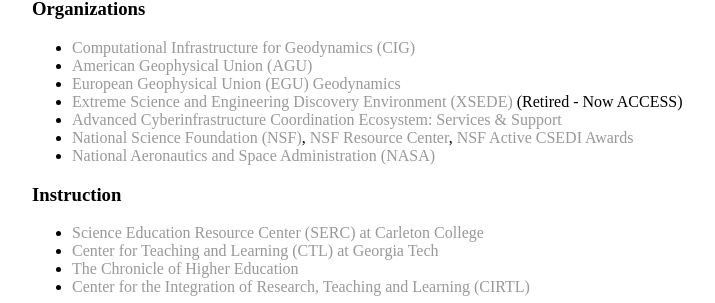
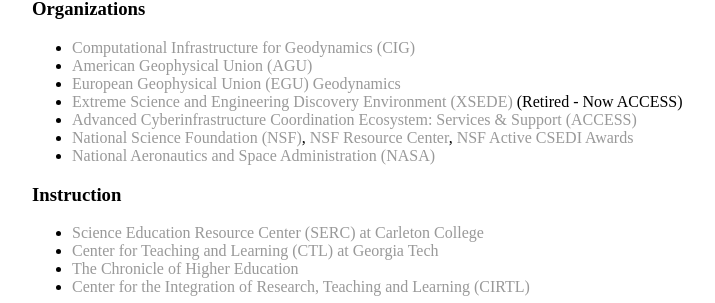
Before and after one commit to joycesim/joycesim.github.io, a Jekyll site: the page built from research/index.md, in a window 1280 px wide and 900 px high, scrolled down 4926 px. Shown: the part 149-452 px from the top of the window, without its empty margins (224-939 px from the left). Built offline with Jekyll 4.4.1, drawn with Linux system fonts in a browser that asks for light colours.

Commit message:
Update index.md

```diff
--- a/research/index.md
+++ b/research/index.md
@@ -53,7 +53,7 @@
 * [American Geophysical Union (AGU)](https://www.agu.org/)
 * [European Geophysical Union (EGU) Geodynamics](https://www.egu.eu/gd/home/)
 * [Extreme Science and Engineering Discovery Environment (XSEDE)](https://www.xsede.org/) (Retired - Now ACCESS)
-* [Advanced Cyberinfrastructure Coordination Ecosystem: Services & Support](https://access-ci.org/)
+* [Advanced Cyberinfrastructure Coordination Ecosystem: Services & Support (ACCESS)](https://access-ci.org/)
 * [National Science Foundation (NSF)](https://www.nsf.gov/), [NSF Resource Center](https://nsfpolicyoutreach.com/resource-center/), [NSF Active CSEDI Awards](https://www.nsf.gov/awardsearch/advancedSearchResult?PIId=&PIFirstName=&PILastName=&PIOrganization=&PIState=&PIZip=&PICountry=&ProgOrganization=&ProgEleCode=1585&BooleanElement=All&ProgRefCode=&BooleanRef=All&Program=&ProgOfficer=&Keyword=&AwardNumberOperator=&AwardAmount=&AwardInstrument=&ActiveAwards=true&OriginalAwardDateOperator=&StartDateOperator=&ExpDateOperator=)
 * [National Aeronautics and Space Administration (NASA)](https://www.nasa.gov/)
 
```
